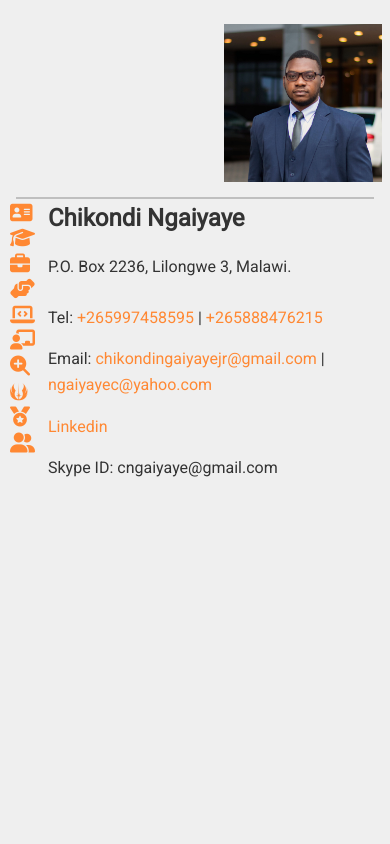
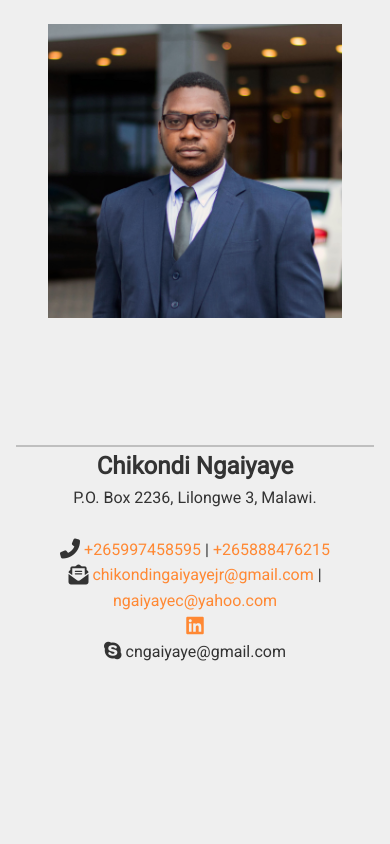
Before and after one commit to Auh3b/resume, a plain HTML site: page index.htm in a window 390 px wide. Shown: the top 844 px of the page. Drawn offline with Linux system fonts and the light colour scheme.

Commit message:
more css

```diff
--- a/index.htm
+++ b/index.htm
@@ -48,11 +48,11 @@
               <li>
                 P.O. Box 2236, Lilongwe 3, Malawi. <br />
                 <br />
-                Tel: <a href="tel:+265997458595">+265997458595</a> |
+                <span><i class="fas fa-phone fa-flip-horizontal fa-lg"></i></span> <a href="tel:+265997458595">+265997458595</a> |
                 <a href="tel:+265888476215">+265888476215</a>
               </li>
               <li>
-                Email:
+                <span><i class="fas fa-envelope-open-text fa-lg"></i></span>
                 <a href="mailto:chikondingaiyayejr@gmil.com" target="_blank"
                   >chikondingaiyayejr@gmail.com</a
                 >
@@ -63,10 +63,10 @@
                   href="http://linkedin.com/in/chikondi-robert-ngaiyaye-jr-41062297"
                   target="_blank"
                   rel="noopener noreferrer"
-                  >Linkedin</a
+                  ><i class="fab fa-linkedin fa-lg"></i></a
                 >
               </li>
-              <li>Skype ID: cngaiyaye@gmail.com</li>
+              <li><span><i class="fab fa-skype fa-lg"></i></span> cngaiyaye@gmail.com</li>
             </ul>
           </div>
         </div>
@@ -219,6 +219,9 @@
         </div>
       </div>
 
+      <!--split  -->
+
+      <div class="split"></div>
       <!-- skills -->
 
       <div id="skills" class="sect py-1">
--- a/style.css
+++ b/style.css
@@ -119,23 +119,32 @@ a:hover {
 }
 
 .h-image {
+  flex: 1;
   border-right: var(--secondary-color) 2px solid;
 }
 
 .h-text {
+  flex: 1;
+  padding-right: 0;
   text-align: left;
 }
 
 img {
   /* margin: 1rem; */
   position: relative;
-  width: 70%;
-  left: 7rem;
+  width: 100%;
 }
 
 /* main */
-main {
-}
+/* .split {
+  position: sticky;
+  background: var(--secondary-color);
+  width: 2px;
+  height: 100px;
+  top: 0;
+  left: 562px;
+  z-index: -1;
+} */
 
 /* eduction */
 
@@ -164,23 +173,39 @@ main {
     max-width: 75%;
     padding: 1rem 2rem;
   }
+  /* navbar */
+
+  .nav {
+    display: none;
+  }
+
   /* head */
   #personal-info .heading {
+    justify-content: center;
+    align-content: center;
     flex-direction: column;
     /* margin: auto; */
   }
 
   .h-image {
-    padding: 0.5rem 6rem;
+    padding: 0.5rem 2rem;
     border: none;
   }
 
   img {
-    width: 95%;
+    position: static;
+    width: 100%;
   }
 
   .h-text {
+    padding: 0;
     border-top: 2px solid var(--secondary-color);
+    text-align: center;
+  }
+
+  #personal-info h2,
+  #personal-info ul li {
+    margin-bottom: 0;
   }
 
   /* sections */
@@ -190,7 +215,8 @@ main {
   }
 
   .sect:first-child {
-    margin-top: 2rem;
+    padding-top: 0;
+    margin-top: 0;
   }
 
   .sect-lead {
```
